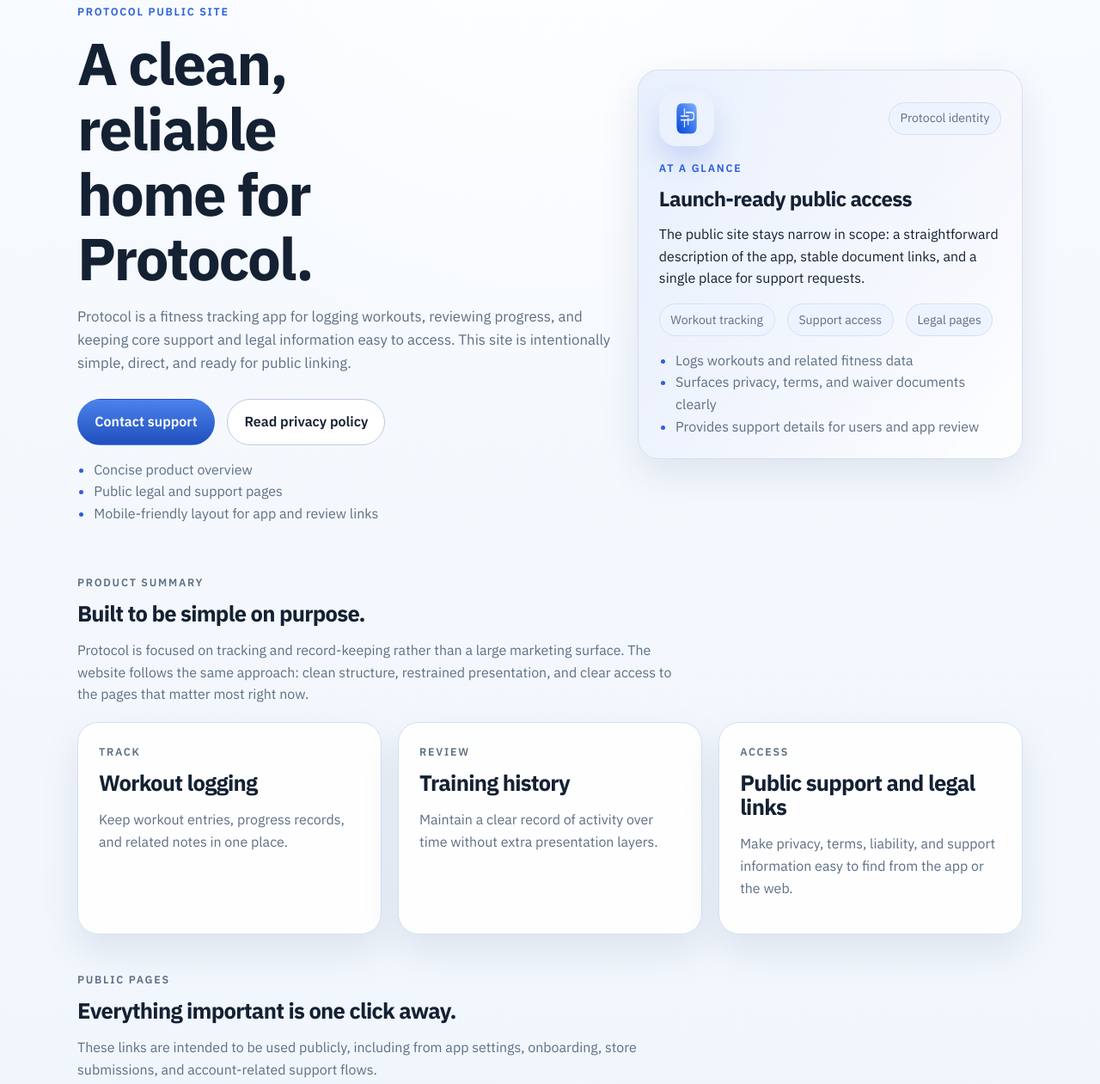
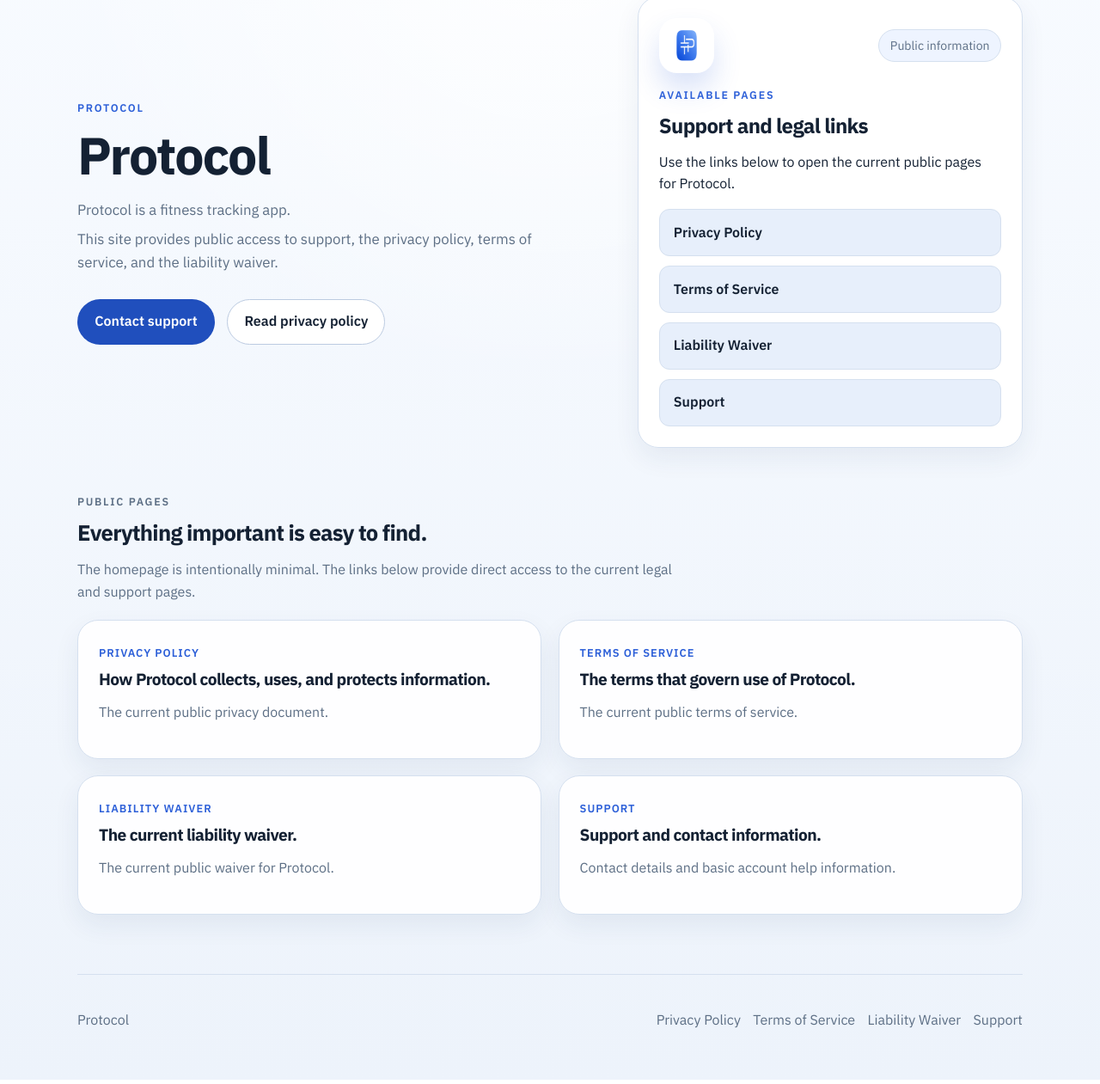
Before and after one commit to mlitfin123/Protocol-Fitness-Tracker, a plain HTML site: page index.html in a window 1280 px wide. Shown: the part 130-1391 px from the top of the page at 86% size. Drawn offline with Linux system fonts and the light colour scheme.

Commit message:
Simplify Protocol homepage

```diff
--- a/index.html
+++ b/index.html
@@ -6,7 +6,7 @@
     <title>Protocol</title>
     <meta
       name="description"
-      content="Protocol is a fitness tracking app with a clear public home for support, privacy, terms, and liability information."
+      content="Protocol is a fitness tracking app. This site provides public support and legal information."
     />
     <link rel="preconnect" href="https://fonts.googleapis.com" />
     <link rel="preconnect" href="https://fonts.gstatic.com" crossorigin />
@@ -43,13 +43,14 @@
       <main>
         <section class="hero">
           <div>
-            <p class="eyebrow">Protocol public site</p>
-            <h1>A clean, reliable home for Protocol.</h1>
+            <p class="eyebrow">Protocol</p>
+            <h1>Protocol</h1>
             <p class="lead">
-              Protocol is a fitness tracking app for logging workouts,
-              reviewing progress, and keeping core support and legal information
-              easy to access. This site is intentionally simple, direct, and
-              ready for public linking.
+              Protocol is a fitness tracking app.
+            </p>
+            <p class="lead sublead">
+              This site provides public access to support, the privacy policy,
+              terms of service, and the liability waiver.
             </p>
             <div class="cta-row">
               <a class="button button-primary" href="support.html"
@@ -59,92 +60,39 @@
                 >Read privacy policy</a
               >
             </div>
-            <ul class="hero-list">
-              <li>Concise product overview</li>
-              <li>Public legal and support pages</li>
-              <li>Mobile-friendly layout for app and review links</li>
-            </ul>
           </div>
 
-          <aside class="card hero-card" aria-label="Protocol overview">
+          <aside class="card hero-card" aria-label="Protocol links">
             <div class="hero-card-brand">
               <img
                 class="hero-card-logo"
                 src="protocol_icon/protocol_transparent.png"
                 alt=""
               />
-              <span class="meta-chip">Protocol identity</span>
+              <span class="meta-chip">Public information</span>
             </div>
-            <p class="section-label">At a glance</p>
-            <h2>Launch-ready public access</h2>
+            <p class="section-label">Available pages</p>
+            <h2>Support and legal links</h2>
             <p>
-              The public site stays narrow in scope: a straightforward
-              description of the app, stable document links, and a single place
-              for support requests.
+              Use the links below to open the current public pages for
+              Protocol.
             </p>
-            <div class="meta-row">
-              <span class="meta-chip">Workout tracking</span>
-              <span class="meta-chip">Support access</span>
-              <span class="meta-chip">Legal pages</span>
+            <div class="hero-link-list" role="list">
+              <a class="hero-link-row" href="privacy.html">Privacy Policy</a>
+              <a class="hero-link-row" href="terms.html">Terms of Service</a>
+              <a class="hero-link-row" href="waiver.html">Liability Waiver</a>
+              <a class="hero-link-row" href="support.html">Support</a>
             </div>
-            <ul class="stack-list">
-              <li>Logs workouts and related fitness data</li>
-              <li>Surfaces privacy, terms, and waiver documents clearly</li>
-              <li>Provides support details for users and app review</li>
-            </ul>
           </aside>
         </section>
 
         <section class="content-section">
           <div class="section-header">
-            <p class="section-label">Product summary</p>
-            <h2>Built to be simple on purpose.</h2>
+            <p class="section-label">Public pages</p>
+            <h2>Everything important is easy to find.</h2>
             <p>
-              Protocol is focused on tracking and record-keeping rather than a
-              large marketing surface. The website follows the same approach:
-              clean structure, restrained presentation, and clear access to the
-              pages that matter most right now.
-            </p>
-          </div>
-
-          <div class="feature-grid">
-            <article class="card feature-card">
-              <p class="section-label">Track</p>
-              <h2>Workout logging</h2>
-              <p>
-                Keep workout entries, progress records, and related notes in one
-                place.
-              </p>
-            </article>
-
-            <article class="card feature-card">
-              <p class="section-label">Review</p>
-              <h2>Training history</h2>
-              <p>
-                Maintain a clear record of activity over time without extra
-                presentation layers.
-              </p>
-            </article>
-
-            <article class="card feature-card">
-              <p class="section-label">Access</p>
-              <h2>Public support and legal links</h2>
-              <p>
-                Make privacy, terms, liability, and support information easy to
-                find from the app or the web.
-              </p>
-            </article>
-          </div>
-        </section>
-
-        <section class="content-section">
-          <div class="section-header">
-            <p class="section-label">Public pages</p>
-            <h2>Everything important is one click away.</h2>
-            <p>
-              These links are intended to be used publicly, including from app
-              settings, onboarding, store submissions, and account-related
-              support flows.
+              The homepage is intentionally minimal. The links below provide
+              direct access to the current legal and support pages.
             </p>
           </div>
 
@@ -153,54 +101,34 @@
               <span class="resource-label">Privacy Policy</span>
               <h3>How Protocol collects, uses, and protects information.</h3>
               <p>
-                Mirrors the current in-app privacy document and effective date.
+                The current public privacy document.
               </p>
             </a>
 
             <a class="card resource-card" href="terms.html">
               <span class="resource-label">Terms of Service</span>
-              <h3>The terms that govern use of the app.</h3>
+              <h3>The terms that govern use of Protocol.</h3>
               <p>
-                Covers service scope, responsibilities, and liability
-                limitations.
+                The current public terms of service.
               </p>
             </a>
 
             <a class="card resource-card" href="waiver.html">
               <span class="resource-label">Liability Waiver</span>
-              <h3>The short-form waiver used for Protocol.</h3>
+              <h3>The current liability waiver.</h3>
               <p>
-                States exercise-related risk and clarifies that the app is not
-                medical advice.
+                The current public waiver for Protocol.
               </p>
             </a>
 
             <a class="card resource-card" href="support.html">
               <span class="resource-label">Support</span>
-              <h3>Contact information for users, questions, and review access.</h3>
+              <h3>Support and contact information.</h3>
               <p>
-                Includes support email, troubleshooting guidance, and account
-                management references.
+                Contact details and basic account help information.
               </p>
             </a>
           </div>
-        </section>
-
-        <section class="content-section">
-          <article class="card support-note">
-            <p class="section-label">Support</p>
-            <h2>Need help with sign-in, sync, or account questions?</h2>
-            <p>
-              Use support for sign-in issues, broken sync, data questions,
-              app-store review follow-ups, or account deletion questions.
-            </p>
-            <p>
-              Email:
-              <a class="text-link" href="mailto:mlitfin@elevarefit.org"
-                >mlitfin@elevarefit.org</a
-              >
-            </p>
-          </article>
         </section>
       </main>
 
--- a/styles.css
+++ b/styles.css
@@ -9,7 +9,7 @@
   --accent: #2c5fd8;
   --accent-strong: #204fbd;
   --accent-soft: #eef4ff;
-  --shadow: 0 18px 44px rgba(25, 51, 95, 0.1);
+  --shadow: 0 12px 30px rgba(25, 51, 95, 0.07);
   --radius-lg: 24px;
   --radius-md: 18px;
   --radius-sm: 12px;
@@ -124,7 +124,7 @@ a {
 .hero {
   grid-template-columns: minmax(0, 1.2fr) minmax(320px, 0.85fr);
   align-items: center;
-  padding: 3.5rem 0 2.25rem;
+  padding: 3rem 0 2rem;
 }
 
 .page-main {
@@ -154,8 +154,8 @@ h3 {
 }
 
 .hero h1 {
-  font-size: clamp(2.8rem, 6vw, 4.3rem);
-  max-width: 9.5ch;
+  font-size: clamp(2.8rem, 5vw, 3.8rem);
+  max-width: none;
 }
 
 .page-hero h1 {
@@ -166,11 +166,15 @@ h3 {
   margin: 1rem 0 0;
   color: var(--muted);
   font-size: 1.05rem;
-  max-width: 42rem;
+  max-width: 34rem;
 }
 
 .lead.narrow {
   max-width: 46rem;
+}
+
+.sublead {
+  margin-top: 0.45rem;
 }
 
 .cta-row {
@@ -199,7 +203,7 @@ h3 {
 }
 
 .button-primary {
-  background: linear-gradient(180deg, #4c82eb 0%, var(--accent-strong) 100%);
+  background: var(--accent-strong);
   color: #ffffff;
 }
 
@@ -256,9 +260,7 @@ h3 {
 }
 
 .hero-card {
-  background:
-    linear-gradient(135deg, rgba(110, 158, 241, 0.15) 0%, rgba(44, 95, 216, 0.05) 42%, rgba(255, 255, 255, 0.9) 100%),
-    linear-gradient(180deg, #ffffff 0%, #f6f9ff 100%);
+  background: rgba(255, 255, 255, 0.98);
 }
 
 .hero-card .meta-row {
@@ -279,6 +281,31 @@ h3 {
   display: block;
   border-radius: 1.3rem;
   box-shadow: 0 18px 32px rgba(44, 95, 216, 0.18);
+}
+
+.hero-link-list {
+  display: grid;
+  gap: 0.7rem;
+  margin-top: 1rem;
+}
+
+.hero-link-row {
+  display: block;
+  padding: 0.85rem 1rem;
+  border-radius: var(--radius-sm);
+  border: 1px solid var(--line);
+  background: var(--surface-alt);
+  color: var(--text);
+  font-weight: 600;
+  transition:
+    border-color 160ms ease,
+    background-color 160ms ease;
+}
+
+.hero-link-row:hover,
+.hero-link-row:focus-visible {
+  border-color: var(--line-strong);
+  background: var(--accent-soft);
 }
 
 .meta-chip {
```
